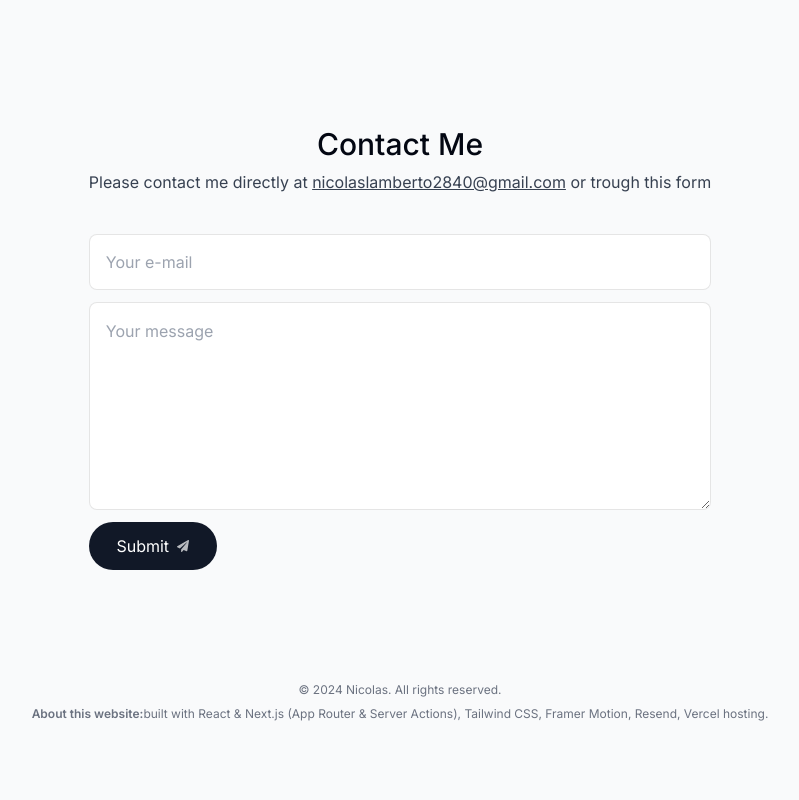
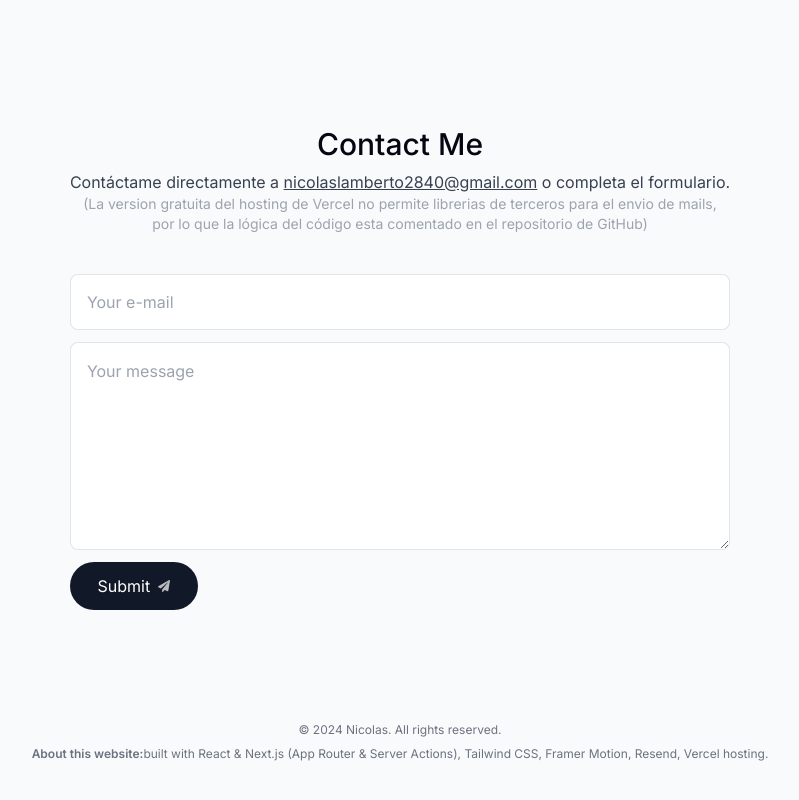
Before and after one commit to nicolamberto/portfolio-w-next.js, a Next.js app: page / in a window 1280 px wide. Shown: the part 3333-4133 px from the top of the page, without its empty margins (240-1039 px from the left). Before the commit the page ends 4095 px from the top, so only its background shows below. Built offline with nearby package versions, Linux system fonts and the light colour scheme; no server answers.

Commit message:
Comentando libreria resend por problema con el deploy en Vercel

```diff
--- a/components/contact.jsx
+++ b/components/contact.jsx
@@ -5,7 +5,7 @@ import SectionHeading from './section-heading'
 import { FaPaperPlane } from 'react-icons/fa'
 import { motion } from 'framer-motion'
 import useNavigationStyle from '@/hooks/header-style-navigation'
-import { sendEmail } from '@/actions/sendEmails'
+import { sendEmail } from '@/actions/sendEmails' /* Importacion para libreria de terceros que permite enviar un mail a traves de un form */
 
 export default function Contact() {
 
@@ -23,11 +23,16 @@ export default function Contact() {
             viewport={{ once: true }}
         >
             <SectionHeading>Contact Me</SectionHeading>
-            <p className=' text-gray-700 -mt-6 dark:text-white/70'>Please contact me directly at <a className='underline' href='mailto:nicolaslamberto2840@gmail.com'>nicolaslamberto2840@gmail.com</a> or trough this form</p>
+            <p className=' text-gray-700 -mt-6 dark:text-white/70'>Contáctame directamente a <a className='underline' href='mailto:nicolaslamberto2840@gmail.com'>nicolaslamberto2840@gmail.com</a> o completa el formulario.</p>
+            <p className=' text-gray-400 text-sm'>(La version gratuita del hosting de Vercel no permite librerias de terceros para el envio de mails,</p>
+            <p className=' text-gray-400 text-sm'>por lo que la lógica del código esta comentado en el repositorio de GitHub)</p>
+            <form /* Aqui iria la logica para enviar los mails, de la siguiente manera:
 
-            <form action={async (formData) => {
-                await sendEmail(formData)
-            }}
+                        action={async (formData) => {
+                        await sendEmail(formData)
+                        }}
+
+                */
                 className=' mt-10 flex flex-col'>
                 <input name='senderEmail' required placeholder='Your e-mail' className=' dark:bg-gray-800 h-14 p-4 rounded-lg border border-black/10 ' type='email' />
                 <textarea name='message' required placeholder='Your message' className='dark:bg-gray-800 p-4 h-52 my-3 rounded-lg border border-black/10' />
```
